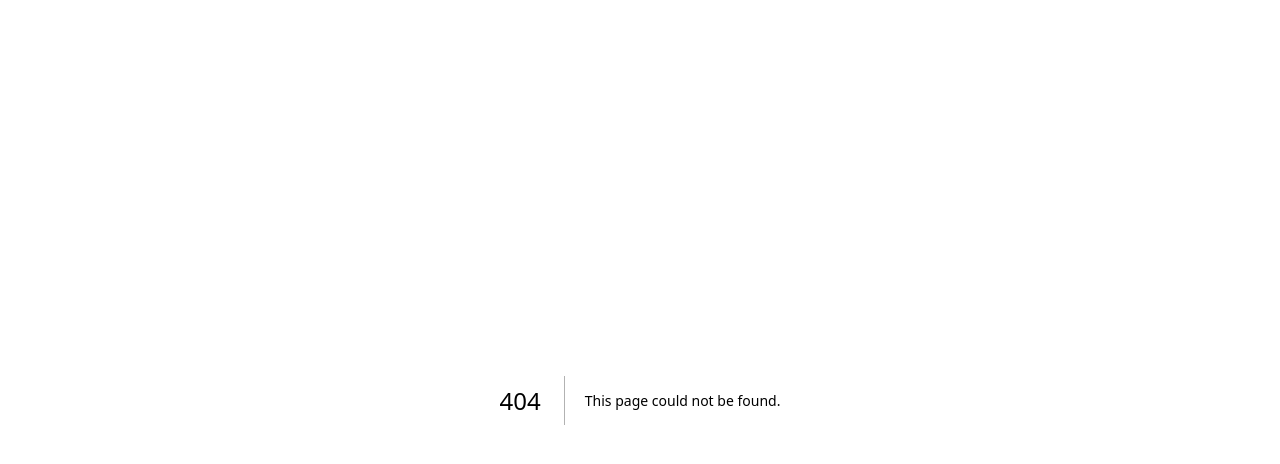
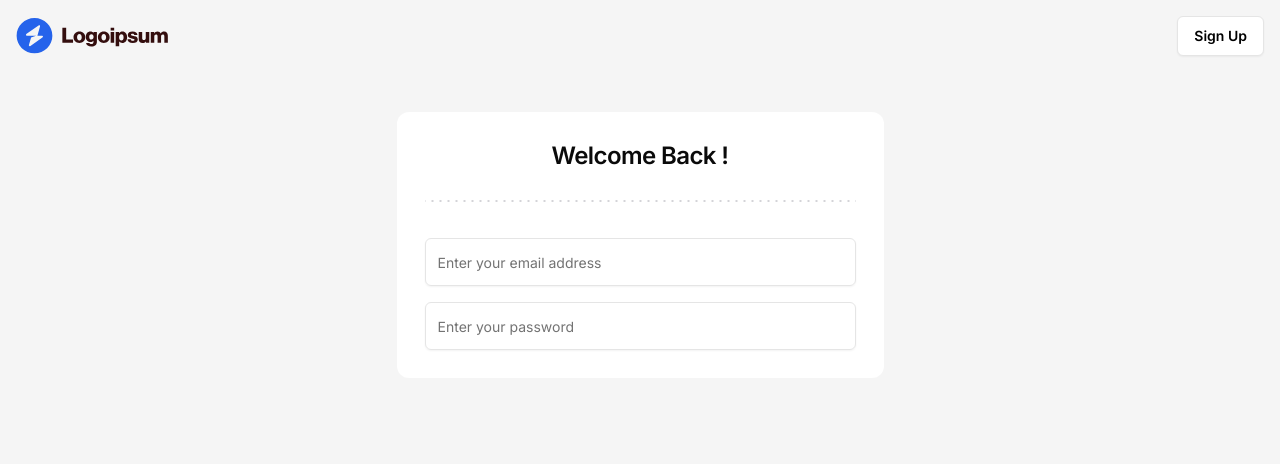
Before and after one commit to afrizahrp/jira-clone, a Next.js app: page /sign-in in a window 1280 px wide. Before the commit this address had no page. Shown: the top 464 px of the page. Built offline with nearby package versions, Linux system fonts and the light colour scheme.

Commit message:
starting-auth-page

```diff
--- a/package.json
+++ b/package.json
@@ -28,6 +28,7 @@
     "lucide-react": "^0.453.0",
     "next": "14.2.14",
     "next-themes": "^0.3.0",
+    "prettier": "^3.3.3",
     "react": "^18",
     "react-day-picker": "8.10.1",
     "react-dom": "^18",
--- /dev/null
+++ b/src/app/(auth)/layout.tsx
@@ -0,0 +1,22 @@
+import { Button } from "@/components/ui/button";
+import Image from "next/image";
+
+interface AuthLayoutProps {
+  children: React.ReactNode;
+}
+const AuthLayout = ({ children }: AuthLayoutProps) => {
+  return (
+    <main className="bg-neutral-100 min-h-screen">
+      <div className="mx-auto max-w-screen-2xl p-4">
+        <nav className="flex justify-between items-center">
+          <Image src="/logo.svg" alt="logo" width={152} height={56} />
+          <Button variant="secondary">Sign Up</Button>
+        </nav>
+        <div className="flex flex-col items-center justify-center pt-4 md:pt-14">
+          {children}
+        </div>
+      </div>
+    </main>
+  );
+};
+export default AuthLayout;
--- /dev/null
+++ b/src/app/(auth)/sign-in/page.tsx
@@ -0,0 +1,7 @@
+"use client";
+import { SignInCard } from "@/features/auth/components/sign-in-card";
+
+const SignInPage = () => {
+  return <SignInCard />;
+};
+export default SignInPage;
--- /dev/null
+++ b/src/app/(auth)/sign-up/page.tsx
@@ -0,0 +1,11 @@
+import { Button } from "@/components/ui/button";
+import { Input } from "@/components/ui/input";
+
+const SignUpPage = () => {
+    return (
+        <div >
+            Signup Page
+        </div>
+    )
+}
+export default SignUpPage
--- a/src/app/layout.tsx
+++ b/src/app/layout.tsx
@@ -1,17 +1,9 @@
 import type { Metadata } from "next";
-import localFont from "next/font/local";
+import { Inter } from "next/font/google";
+import { cn } from "@/lib/utils";
 import "./globals.css";
 
-const geistSans = localFont({
-  src: "./fonts/GeistVF.woff",
-  variable: "--font-geist-sans",
-  weight: "100 900",
-});
-const geistMono = localFont({
-  src: "./fonts/GeistMonoVF.woff",
-  variable: "--font-geist-mono",
-  weight: "100 900",
-});
+const inter = Inter({ subsets: ["latin"] });
 
 export const metadata: Metadata = {
   title: "Create Next App",
@@ -25,9 +17,7 @@ export default function RootLayout({
 }>) {
   return (
     <html lang="en">
-      <body
-        className={`${geistSans.variable} ${geistMono.variable} antialiased`}
-      >
+      <body className={cn(inter.className, "antialiased min-h-screen")}>
         {children}
       </body>
     </html>
--- /dev/null
+++ b/src/components/dotted-separator.tsx
@@ -0,0 +1,45 @@
+import { cn } from "@/lib/utils";
+
+interface DottedSeparatorProps {
+  className?: string;
+  color?: string;
+  height?: string;
+  dotSize?: string;
+  gapSize?: string;
+  direction?: "horizontal" | "vertical";
+}
+
+export const DottedSeparator = ({
+  className,
+  color = "#d4d4d8",
+  height = "2px",
+  dotSize = "2px",
+  gapSize = "6px",
+  direction = "horizontal",
+}: DottedSeparatorProps) => {
+  const isHorizontal = direction === "horizontal";
+  return (
+    <div
+      className={cn(
+        isHorizontal
+          ? "w-full flex items-center"
+          : "h-full flex flex-col items-center",
+        className
+      )}
+    >
+      <div
+        className={isHorizontal ? "flex-grow" : "flex-grow-0"}
+        style={{
+          width: isHorizontal ? "100%" : height,
+          height: isHorizontal ? height : "100%",
+          backgroundImage: `radial-gradient(circle,${color} 25%, transparent 25%)`,
+          backgroundSize: isHorizontal
+            ? `${parseInt(dotSize) + parseInt(gapSize)}px ${height}`
+            : `${height} ${parseInt(dotSize) + parseInt(gapSize)}px`,
+          backgroundRepeat: isHorizontal ? "repeat-x" : "repeat-y",
+          backgroundPosition: "center",
+        }}
+      />
+    </div>
+  );
+};
--- /dev/null
+++ b/src/features/auth/components/sign-in-card.tsx
@@ -0,0 +1,37 @@
+import { DottedSeparator } from "@/components/dotted-separator";
+import { Card, CardContent, CardHeader, CardTitle } from "@/components/ui/card";
+import { Input } from "@/components/ui/input";
+
+export const SignInCard = () => {
+  return (
+    <Card className="w-full h-full md:w-[487px] border-none shadow-none">
+      <CardHeader className="flex items-center justify-center text-center p-7">
+        <CardTitle className="text-2xl">Welcome Back !</CardTitle>
+      </CardHeader>
+      <div className="px-7 mb-2">
+        <DottedSeparator />
+      </div>
+      <CardContent className="p-7">
+        <form className="space-y-4">
+          <Input
+            required
+            type="email"
+            value={""}
+            placeholder="Enter your email address"
+            disabled={false}
+          />
+
+          <Input
+            required
+            type="password"
+            value={""}
+            placeholder="Enter your password"
+            disabled={false}
+            min={8}
+            max={256}
+          />
+        </form>
+      </CardContent>
+    </Card>
+  );
+};
--- a/src/features/component.tsx
+++ /dev/null
@@ -1,5 +0,0 @@
-const Test = () => {
-  return <div className='text-red-500 '>Hello Test Component</div>;
-};
-
-export default Test;
--- a/tailwind.config.ts
+++ b/tailwind.config.ts
@@ -1,64 +1,64 @@
-import type { Config } from 'tailwindcss';
+import type { Config } from "tailwindcss";
 
 const config: Config = {
-  darkMode: ['class'],
+  darkMode: ["class"],
   content: [
-    './src/pages/**/*.{js,ts,jsx,tsx,mdx}',
-    './src/components/**/*.{js,ts,jsx,tsx,mdx}',
-    './src/app/**/*.{js,ts,jsx,tsx,mdx}',
-    './src/*.{js,ts,jsx,tsx,mdx}',
+    "./src/pages/**/*.{js,ts,jsx,tsx,mdx}",
+    "./src/components/**/*.{js,ts,jsx,tsx,mdx}",
+    "./src/app/**/*.{js,ts,jsx,tsx,mdx}",
+    "./src/features/**/*.{js,ts,jsx,tsx,mdx}",
   ],
   theme: {
     extend: {
       colors: {
-        background: 'hsl(var(--background))',
-        foreground: 'hsl(var(--foreground))',
+        background: "hsl(var(--background))",
+        foreground: "hsl(var(--foreground))",
         card: {
-          DEFAULT: 'hsl(var(--card))',
-          foreground: 'hsl(var(--card-foreground))',
+          DEFAULT: "hsl(var(--card))",
+          foreground: "hsl(var(--card-foreground))",
         },
         popover: {
-          DEFAULT: 'hsl(var(--popover))',
-          foreground: 'hsl(var(--popover-foreground))',
+          DEFAULT: "hsl(var(--popover))",
+          foreground: "hsl(var(--popover-foreground))",
         },
         primary: {
-          DEFAULT: 'hsl(var(--primary))',
-          foreground: 'hsl(var(--primary-foreground))',
+          DEFAULT: "hsl(var(--primary))",
+          foreground: "hsl(var(--primary-foreground))",
         },
         secondary: {
-          DEFAULT: 'hsl(var(--secondary))',
-          foreground: 'hsl(var(--secondary-foreground))',
+          DEFAULT: "hsl(var(--secondary))",
+          foreground: "hsl(var(--secondary-foreground))",
         },
         muted: {
-          DEFAULT: 'hsl(var(--muted))',
-          foreground: 'hsl(var(--muted-foreground))',
+          DEFAULT: "hsl(var(--muted))",
+          foreground: "hsl(var(--muted-foreground))",
         },
         accent: {
-          DEFAULT: 'hsl(var(--accent))',
-          foreground: 'hsl(var(--accent-foreground))',
+          DEFAULT: "hsl(var(--accent))",
+          foreground: "hsl(var(--accent-foreground))",
         },
         destructive: {
-          DEFAULT: 'hsl(var(--destructive))',
-          foreground: 'hsl(var(--destructive-foreground))',
+          DEFAULT: "hsl(var(--destructive))",
+          foreground: "hsl(var(--destructive-foreground))",
         },
-        border: 'hsl(var(--border))',
-        input: 'hsl(var(--input))',
-        ring: 'hsl(var(--ring))',
+        border: "hsl(var(--border))",
+        input: "hsl(var(--input))",
+        ring: "hsl(var(--ring))",
         chart: {
-          '1': 'hsl(var(--chart-1))',
-          '2': 'hsl(var(--chart-2))',
-          '3': 'hsl(var(--chart-3))',
-          '4': 'hsl(var(--chart-4))',
-          '5': 'hsl(var(--chart-5))',
+          "1": "hsl(var(--chart-1))",
+          "2": "hsl(var(--chart-2))",
+          "3": "hsl(var(--chart-3))",
+          "4": "hsl(var(--chart-4))",
+          "5": "hsl(var(--chart-5))",
         },
       },
       borderRadius: {
-        lg: 'var(--radius)',
-        md: 'calc(var(--radius) - 2px)',
-        sm: 'calc(var(--radius) - 4px)',
+        lg: "var(--radius)",
+        md: "calc(var(--radius) - 2px)",
+        sm: "calc(var(--radius) - 4px)",
       },
     },
   },
-  plugins: [require('tailwindcss-animate')],
+  plugins: [require("tailwindcss-animate")],
 };
 export default config;
```
Also changed, not shown: public/logo.svg (added), 1 other file (tests, documents, lock files or other folders).
